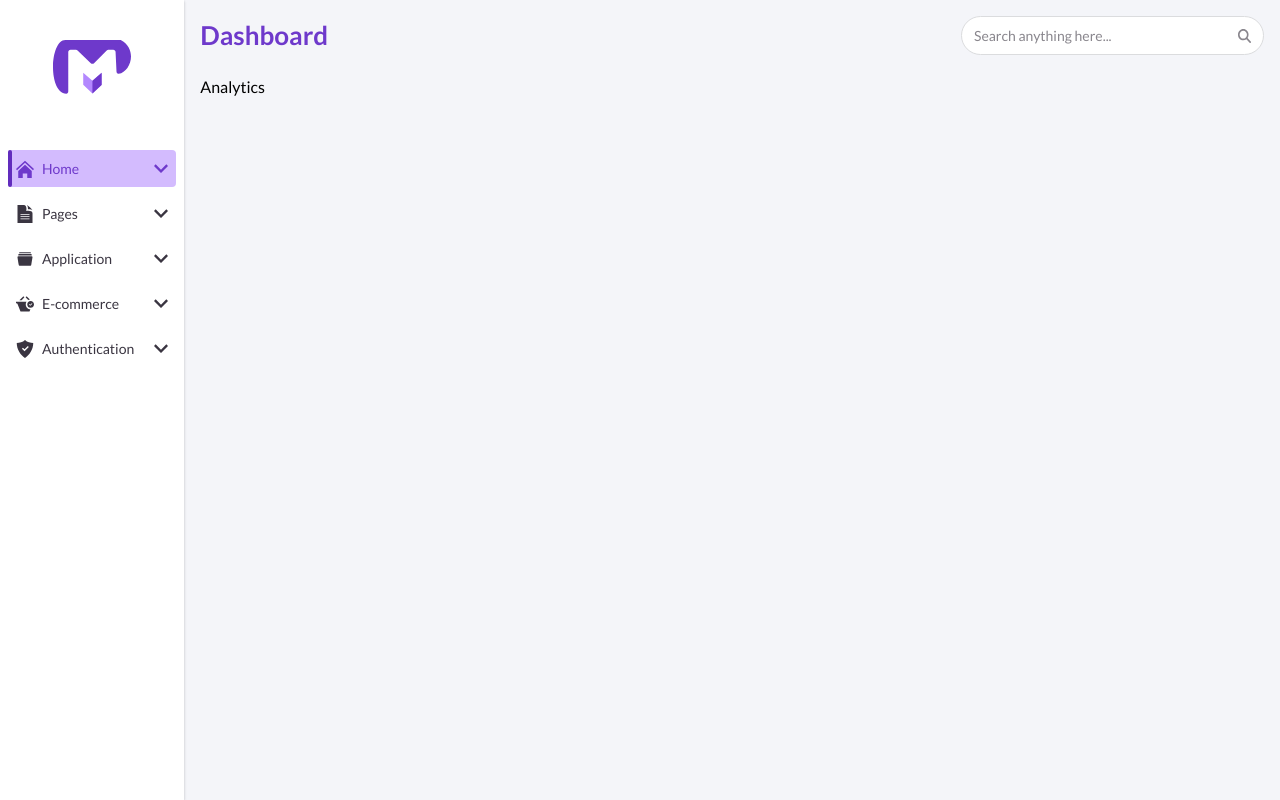
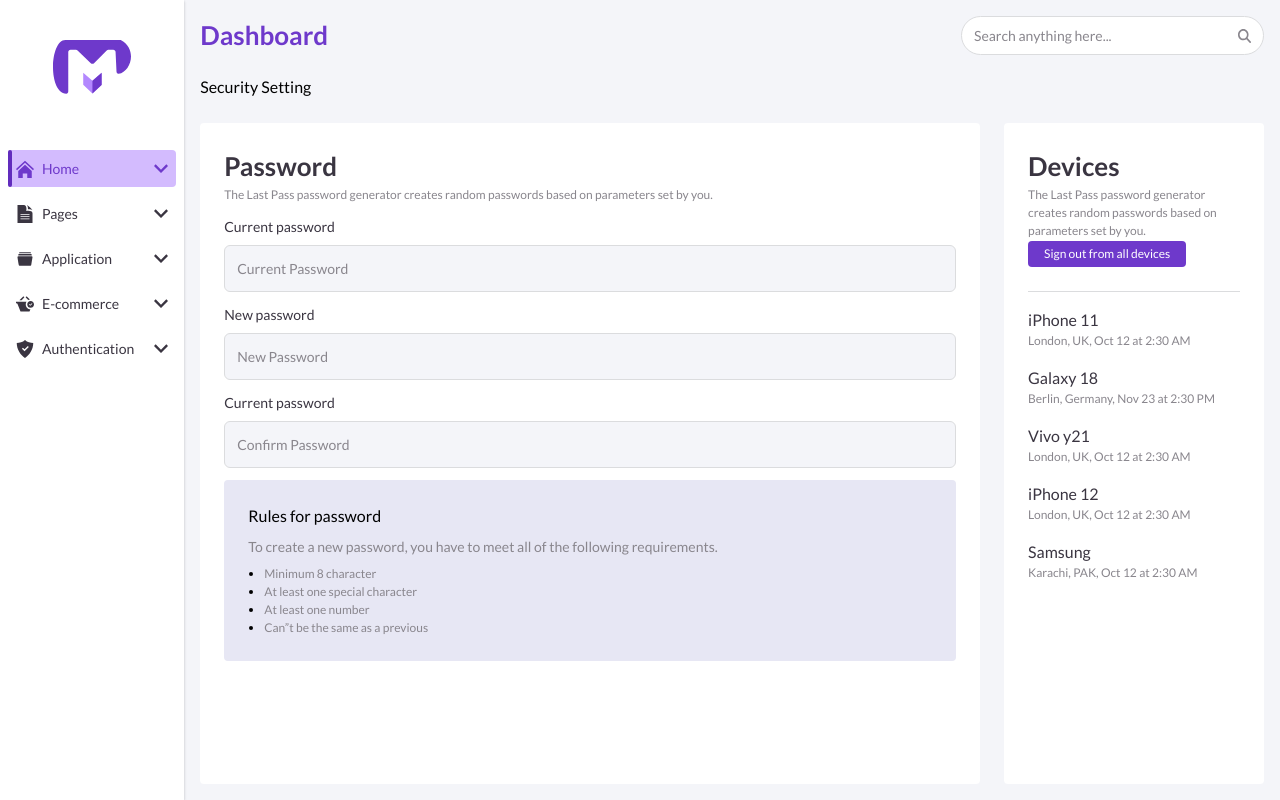
Before and after one commit to abdalla-samir/Admin-Dashboard, a React (Vite) app in the folder Admin Dashboard/: page /account/security in a window 1280 px wide. Built offline with nearby package versions, Linux system fonts and the light colour scheme.

Commit message:
Complete billing and security sections

```diff
--- a/Admin Dashboard/src/components/Heading.jsx
+++ b/Admin Dashboard/src/components/Heading.jsx
@@ -1,9 +1,13 @@
-export default function Heading({ heading, description }) {
+export default function Heading({ heading, description, size, margin }) {
     return (
         <>
-            <div className="mb-4">
-                <h1 className="text-heading-large text-text">{heading}</h1>
-                <p className="text-body-small text-text-light">{description}</p>
+            <div className={`mb-${margin}`}>
+                <h1 className={`text-heading-${size?.head} text-text`}>
+                    {heading}
+                </h1>
+                <p className={`text-body-${size?.description} text-text-light`}>
+                    {description}
+                </p>
             </div>
         </>
     );
--- a/Admin Dashboard/src/components/Home/dashboard/EarningsByItems.jsx
+++ b/Admin Dashboard/src/components/Home/dashboard/EarningsByItems.jsx
@@ -6,10 +6,10 @@ export default function EarningsByItems() {
         <button className="flex items-center cursor-pointer shadow p-2">
             {data.icon}
             <div className=" flex-1 text-start ml-2">
-                <span className="block text-title-medium text-text ">
+                <span className="block text-title-small text-text ">
                     {data.title}
                 </span>
-                <span className="text-title-small text-text-light">
+                <span className="text-body-medium text-text-light">
                     {data.type}
                 </span>
             </div>
--- a/Admin Dashboard/src/components/Pages/Account/Security.jsx
+++ b/Admin Dashboard/src/components/Pages/Account/Security.jsx
@@ -1,7 +1,147 @@
+import { useState } from "react";
+import Heading from "../../Heading";
+import { securityData } from "../../../data/securityData";
+
 export default function Security() {
+    const [inputs, setInputs] = useState({
+        currentPassword: "",
+        newPassword: "",
+        confirmPassword: "",
+    });
+    const handleChange = (event) => {
+        const { name, value } = event.target;
+        setInputs((prev) => ({
+            ...prev,
+            [name]: value,
+        }));
+    };
+    const devices = securityData.devices.map((device) => {
+        const date = new Date(device.lastActive);
+        const options = {
+            month: "short",
+            day: "numeric",
+            hour: "numeric",
+            minute: "2-digit",
+            hour12: true,
+        };
+        const formatted = date.toLocaleString("en-us", options);
+        const finalDateFormated = formatted.replace(", ", " at ");
+        return (
+            <li key={device.id} className="flex flex-col">
+                <span className="text-text text-title-small">
+                    {device.name}
+                </span>
+                <span className="text-text-light text-body-small">
+                    {device.location}, {finalDateFormated}
+                </span>
+            </li>
+        );
+    });
     return (
-        <div>
-            <h1>Analytics</h1>
+        <div className="flex-1 gap-6 flex flex-col">
+            <h1>Security Setting</h1>
+            <div className="flex-1 grid xl:grid-cols-[3fr_1fr] gap-6">
+                <div className="bg-white p-6 flex flex-col gap-3 rounded">
+                    <Heading
+                        heading="Password"
+                        description="The Last Pass password generator creates random
+                        passwords based on parameters set by you."
+                        size={{ head: "large", description: "small" }}
+                    />
+                    <form className="flex flex-col gap-3">
+                        <label className="input-label text-body-medium">
+                            Current password
+                            <input
+                                name="currentPassword"
+                                value={inputs.currentPassword}
+                                onChange={handleChange}
+                                type="text"
+                                required
+                                placeholder="Current Password"
+                                className="input"
+                            />
+                        </label>
+                        <label className="input-label text-body-medium">
+                            New password
+                            <input
+                                name="newPassword"
+                                value={inputs.newPassword}
+                                onChange={handleChange}
+                                type="text"
+                                required
+                                placeholder="New Password"
+                                className="input"
+                            />
+                        </label>
+                        <label className="input-label text-body-medium">
+                            Current password
+                            <input
+                                name="confirmPassword"
+                                value={inputs.confirmPassword}
+                                onChange={handleChange}
+                                type="text"
+                                required
+                                placeholder="Confirm Password"
+                                className="input"
+                            />
+                        </label>
+                    </form>
+                    <div className="bg-surface-muted p-6 flex flex-col gap-2 rounded">
+                        <h3 className="text-title-small">Rules for password</h3>
+                        <p className="text-body-medium text-text-light">
+                            To create a new password, you have to meet all of
+                            the following requirements.
+                        </p>
+                        <ul className="list-disc ml-4 text-body-small">
+                            <li>
+                                <span className="text-text-light">
+                                    Minimum{" "}
+                                    {securityData.passwordRules.minLength}{" "}
+                                    character
+                                </span>
+                            </li>
+                            {securityData.passwordRules
+                                .specialCharacterRequired && (
+                                <li>
+                                    <span className="text-text-light">
+                                        At least one special character
+                                    </span>
+                                </li>
+                            )}
+                            {securityData.passwordRules.numberRequired && (
+                                <li>
+                                    <span className="text-text-light">
+                                        At least one number
+                                    </span>
+                                </li>
+                            )}
+                            {securityData.passwordRules.cannotBePrevious && (
+                                <li>
+                                    <span className="text-text-light">
+                                        Can”t be the same as a previous
+                                    </span>
+                                </li>
+                            )}
+                        </ul>
+                    </div>
+                </div>
+                <div className="bg-white p-6 rounded flex flex-col">
+                    <div className="border-b border-border pb-6">
+                        <Heading
+                            heading="Devices"
+                            description="The Last Pass password generator creates random
+passwords based on parameters set by you."
+                            size={{ head: "large", description: "small" }}
+                        />
+                        <button className="btn text-body-small">
+                            Sign out from all devices
+                        </button>
+                    </div>
+                    <div className="h-96 overflow-scroll">
+                        <ul className="flex flex-col gap-4 my-4">{devices}</ul>
+                    </div>
+                </div>
+            </div>
         </div>
     );
 }
--- a/Admin Dashboard/src/components/Pages/Account/Setting.jsx
+++ b/Admin Dashboard/src/components/Pages/Account/Setting.jsx
@@ -63,13 +63,13 @@ export default function Setting() {
                 heading="Setting Details"
                 description="Update your photo and personal details here."
             />
-            <div className="flex-1 grid lg:grid-cols-[2fr_1fr] md:grid-cols-1 gap-5">
+            <div className="flex-1 grid lg:grid-cols-[3fr_1fr]  gap-6">
                 <div className="bg-white shadow rounded flex flex-col ">
                     <h1 className="border-b border-border p-4 text-body-large">
                         Personal information
                     </h1>
                     <form onSubmit={handleSaveForm}>
-                        <div className="p-4 flex-1 grid lg:grid-cols-2 md:grid-cols-1 gap-5">
+                        <div className="p-4 flex-1 grid lg:grid-cols-2 md:grid-cols-1 gap-6">
                             <label className="input-label text-body-medium">
                                 Full Name
                                 <input
@@ -260,7 +260,7 @@ export default function Setting() {
                                     </span>
                                 </div>
                             </div>
-                            <label className="border-2 border-dashed border-primary  w-full h-50 mt-4 flex justify-center items-center">
+                            <label className="cursor-pointer p-2 border-2 border-dashed border-primary  w-full h-50 mt-4 flex justify-center items-center">
                                 <div className="flex flex-col gap-2 justify-center items-center">
                                     <DownloadIcon width={50} />
                                     <p className="text-center text-body-medium">
--- a/Admin Dashboard/src/data/billingData.jsx
+++ b/Admin Dashboard/src/data/billingData.jsx
@@ -8,36 +8,6 @@ export const billingData = [
         currency: "USD",
         plan: "Basic",
         users: 15,
-    },
-    {
-        id: 345,
-        invoice: "Billing #345-Nov 2022",
-        status: "Paid",
-        date: "2022-11-12",
-        amount: 22,
-        currency: "USD",
-        plan: "Basic",
-        users: 56,
-    },
-    {
-        id: 345,
-        invoice: "Billing #345-Nov 2022",
-        status: "Paid",
-        date: "2022-11-12",
-        amount: 22,
-        currency: "USD",
-        plan: "Basic",
-        users: 56,
-    },
-    {
-        id: 345,
-        invoice: "Billing #345-Nov 2022",
-        status: "Paid",
-        date: "2022-11-12",
-        amount: 22,
-        currency: "USD",
-        plan: "Basic",
-        users: 56,
     },
     {
         id: 345,
--- /dev/null
+++ b/Admin Dashboard/src/data/securityData.jsx
@@ -0,0 +1,40 @@
+export const securityData = {
+    passwordRules: {
+        minLength: 8,
+        specialCharacterRequired: true,
+        numberRequired: true,
+        cannotBePrevious: true,
+    },
+    devices: [
+        {
+            id: 1,
+            name: "iPhone 11",
+            location: "London, UK",
+            lastActive: "2025-10-12T02:30:00Z",
+        },
+        {
+            id: 2,
+            name: "Galaxy 18",
+            location: "Berlin, Germany",
+            lastActive: "2025-11-23T14:30:00Z",
+        },
+        {
+            id: 3,
+            name: "Vivo y21",
+            location: "London, UK",
+            lastActive: "2025-10-12T02:30:00Z",
+        },
+        {
+            id: 4,
+            name: "iPhone 12",
+            location: "London, UK",
+            lastActive: "2025-10-12T02:30:00Z",
+        },
+        {
+            id: 5,
+            name: "Samsung",
+            location: "Karachi, PAK",
+            lastActive: "2025-10-12T02:30:00Z",
+        },
+    ],
+};
```
Also changed, not shown: Admin Dashboard/src/components/Pages/Account/Billing.jsx (+34 -10 lines).
